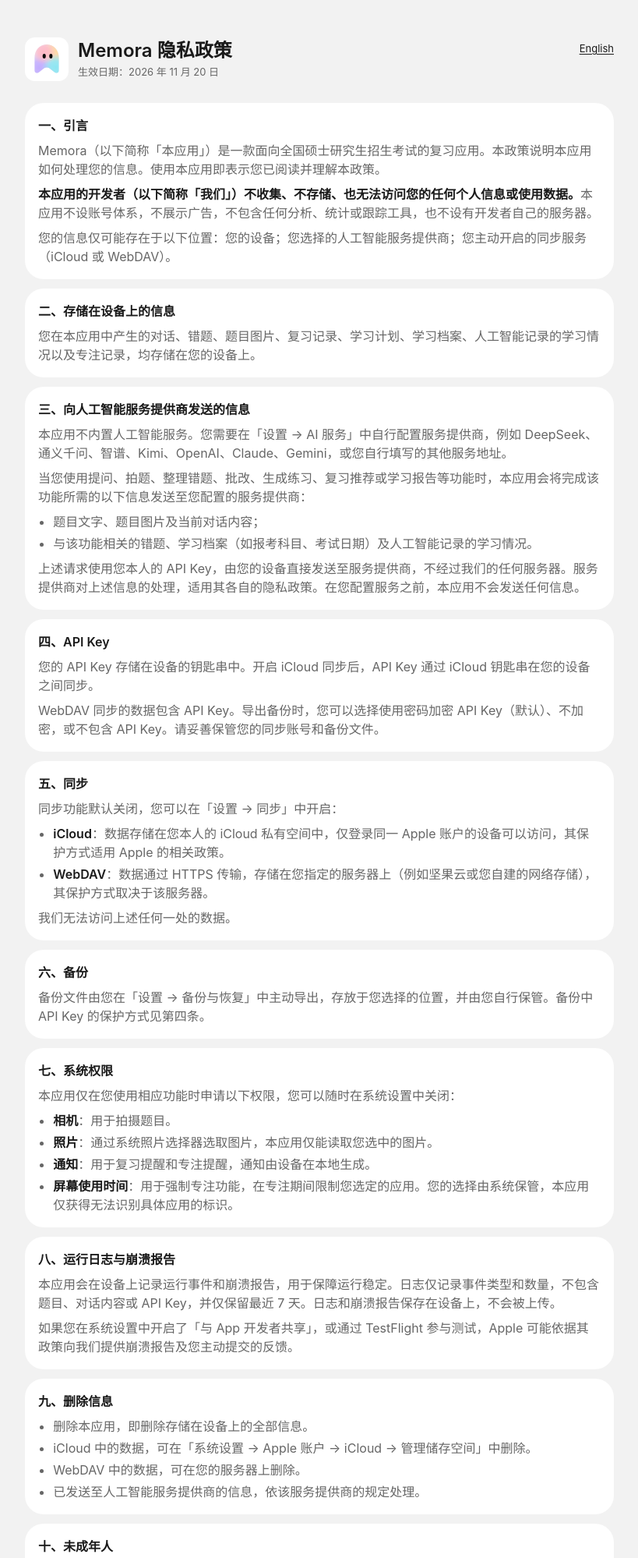
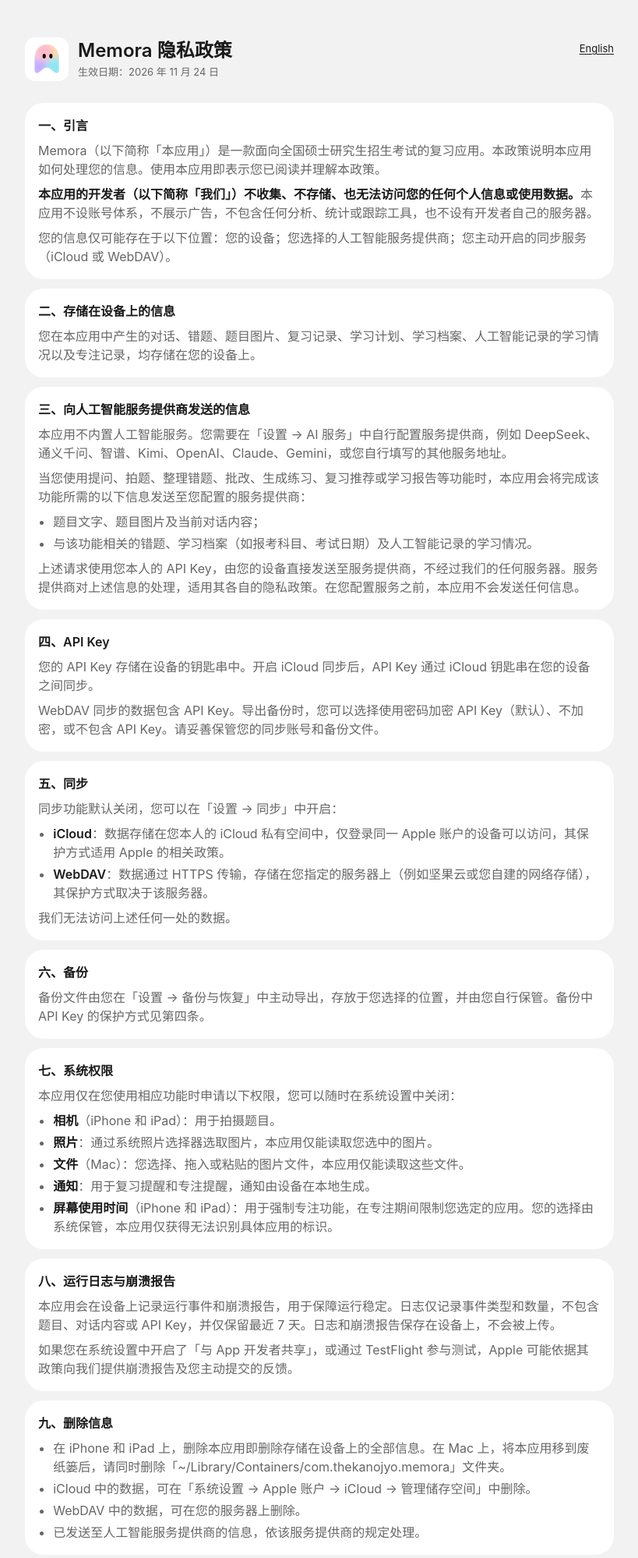
Before and after one commit to qianmokano/memora-site, a plain HTML site: page privacy/index.html in a window 1280 px wide. Shown: the top 1998 px of the page at 78% size, without its empty margins (230-1049 px from the left). Drawn offline with Linux system fonts and the light colour scheme.

Commit message:
Privacy policy: the Mac. Its Files permission (image files chosen, dragged in or pasted) is listed, Camera and Screen Time are marked iPhone and iPad only, and on a Mac deleting the app's data means also deleting its container folder. Effective date November 24, 2026.
Co-Authored-By: Claude Opus 5.5 <noreply@anthropic.com>

```diff
--- a/privacy/index.html
+++ b/privacy/index.html
@@ -16,7 +16,7 @@
     <img src="/icon.svg" alt="">
     <div class="titles">
       <h1>Memora 隐私政策</h1>
-      <p class="caption">生效日期：2026 年 11 月 20 日</p>
+      <p class="caption">生效日期：2026 年 11 月 24 日</p>
     </div>
     <a class="lang" href="/en/privacy/" hreflang="en" lang="en">English</a>
   </header>
@@ -69,10 +69,11 @@
     <h2>七、系统权限</h2>
     <p>本应用仅在您使用相应功能时申请以下权限，您可以随时在系统设置中关闭：</p>
     <ul>
-      <li><strong>相机</strong>：用于拍摄题目。</li>
+      <li><strong>相机</strong>（iPhone 和 iPad）：用于拍摄题目。</li>
       <li><strong>照片</strong>：通过系统照片选择器选取图片，本应用仅能读取您选中的图片。</li>
+      <li><strong>文件</strong>（Mac）：您选择、拖入或粘贴的图片文件，本应用仅能读取这些文件。</li>
       <li><strong>通知</strong>：用于复习提醒和专注提醒，通知由设备在本地生成。</li>
-      <li><strong>屏幕使用时间</strong>：用于强制专注功能，在专注期间限制您选定的应用。您的选择由系统保管，本应用仅获得无法识别具体应用的标识。</li>
+      <li><strong>屏幕使用时间</strong>（iPhone 和 iPad）：用于强制专注功能，在专注期间限制您选定的应用。您的选择由系统保管，本应用仅获得无法识别具体应用的标识。</li>
     </ul>
   </section>
 
@@ -85,7 +86,7 @@
   <section>
     <h2>九、删除信息</h2>
     <ul>
-      <li>删除本应用，即删除存储在设备上的全部信息。</li>
+      <li>在 iPhone 和 iPad 上，删除本应用即删除存储在设备上的全部信息。在 Mac 上，将本应用移到废纸篓后，请同时删除「~/Library/Containers/com.thekanojyo.memora」文件夹。</li>
       <li>iCloud 中的数据，可在「系统设置 → Apple 账户 → iCloud → 管理储存空间」中删除。</li>
       <li>WebDAV 中的数据，可在您的服务器上删除。</li>
       <li>已发送至人工智能服务提供商的信息，依该服务提供商的规定处理。</li>
```
Also changed, not shown: en/privacy/index.html (+5 -4 lines).
